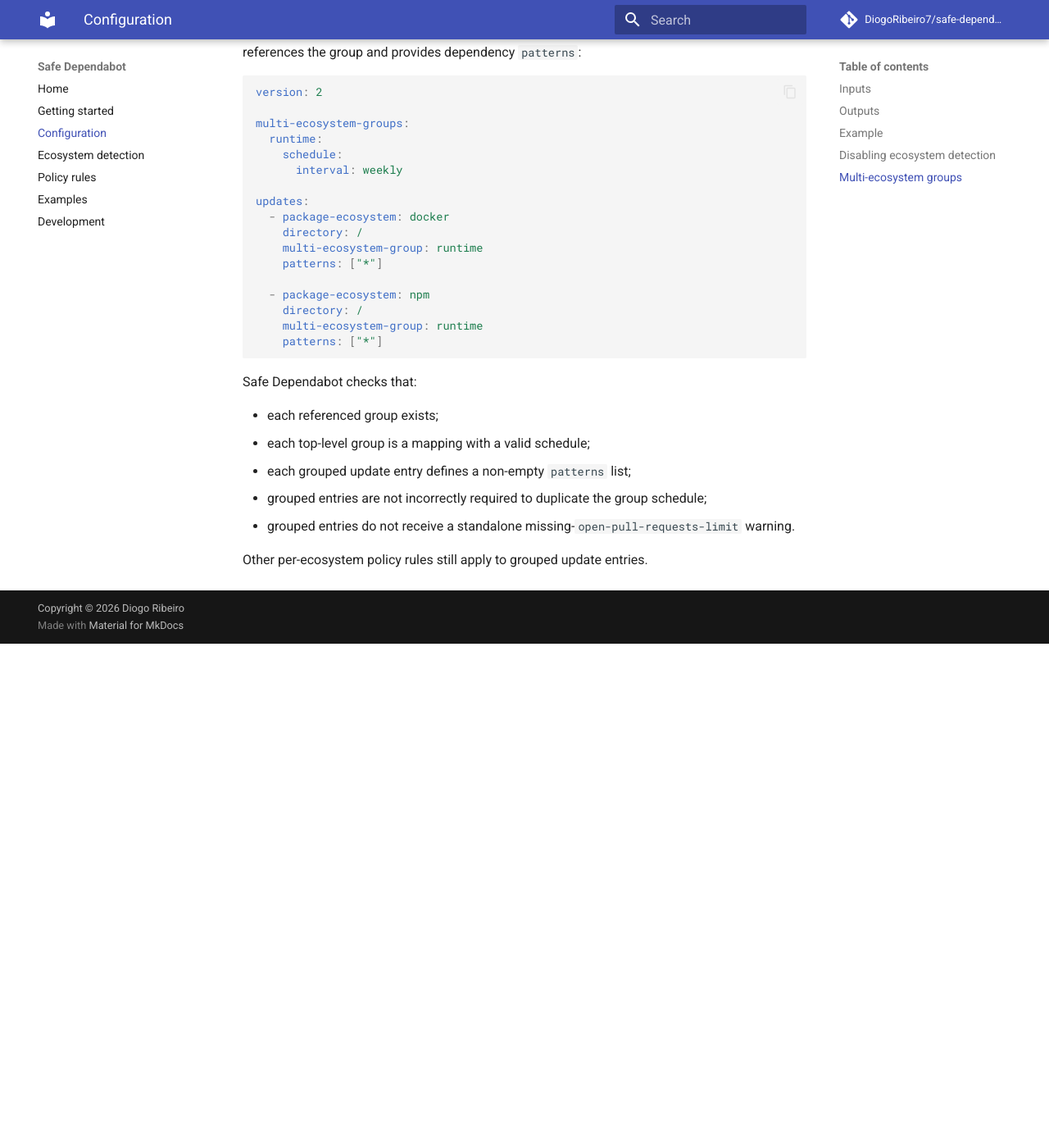
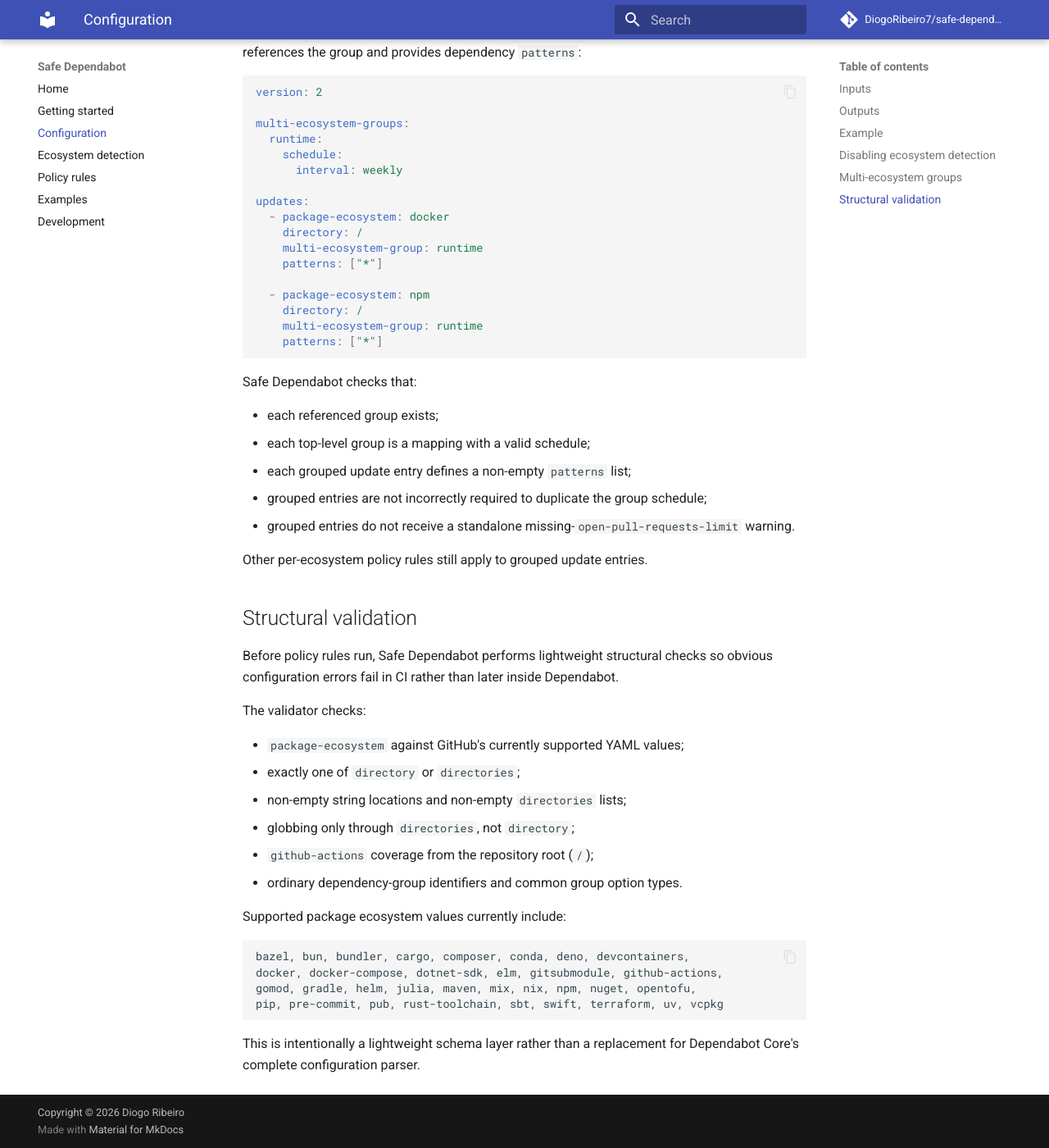
Before and after one commit to DiogoRibeiro7/safe-dependabot, an MkDocs documentation site: the page built from docs/configuration.md, in a window 1280 px wide and 1400 px high, scrolled down 1725 px. Shown: the whole window at 82% size. Built offline with MkDocs 1.6.1 and Material for MkDocs 9.7.7, drawn with Linux system fonts in a browser that asks for light colours; comment, search, counter and statistics services are not loaded; before the commit the page ends 2510 px from its top, so only the background shows below that.

Commit message:
docs: document structural validation

````diff
--- a/docs/configuration.md
+++ b/docs/configuration.md
@@ -84,3 +84,28 @@ Safe Dependabot checks that:
 - grouped entries do not receive a standalone missing-`open-pull-requests-limit` warning.
 
 Other per-ecosystem policy rules still apply to grouped update entries.
+
+
+## Structural validation
+
+Before policy rules run, Safe Dependabot performs lightweight structural checks so obvious configuration errors fail in CI rather than later inside Dependabot.
+
+The validator checks:
+
+- `package-ecosystem` against GitHub's currently supported YAML values;
+- exactly one of `directory` or `directories`;
+- non-empty string locations and non-empty `directories` lists;
+- globbing only through `directories`, not `directory`;
+- `github-actions` coverage from the repository root (`/`);
+- ordinary dependency-group identifiers and common group option types.
+
+Supported package ecosystem values currently include:
+
+```text
+bazel, bun, bundler, cargo, composer, conda, deno, devcontainers,
+docker, docker-compose, dotnet-sdk, elm, gitsubmodule, github-actions,
+gomod, gradle, helm, julia, maven, mix, nix, npm, nuget, opentofu,
+pip, pre-commit, pub, rust-toolchain, sbt, swift, terraform, uv, vcpkg
+```
+
+This is intentionally a lightweight schema layer rather than a replacement for Dependabot Core's complete configuration parser.
````
